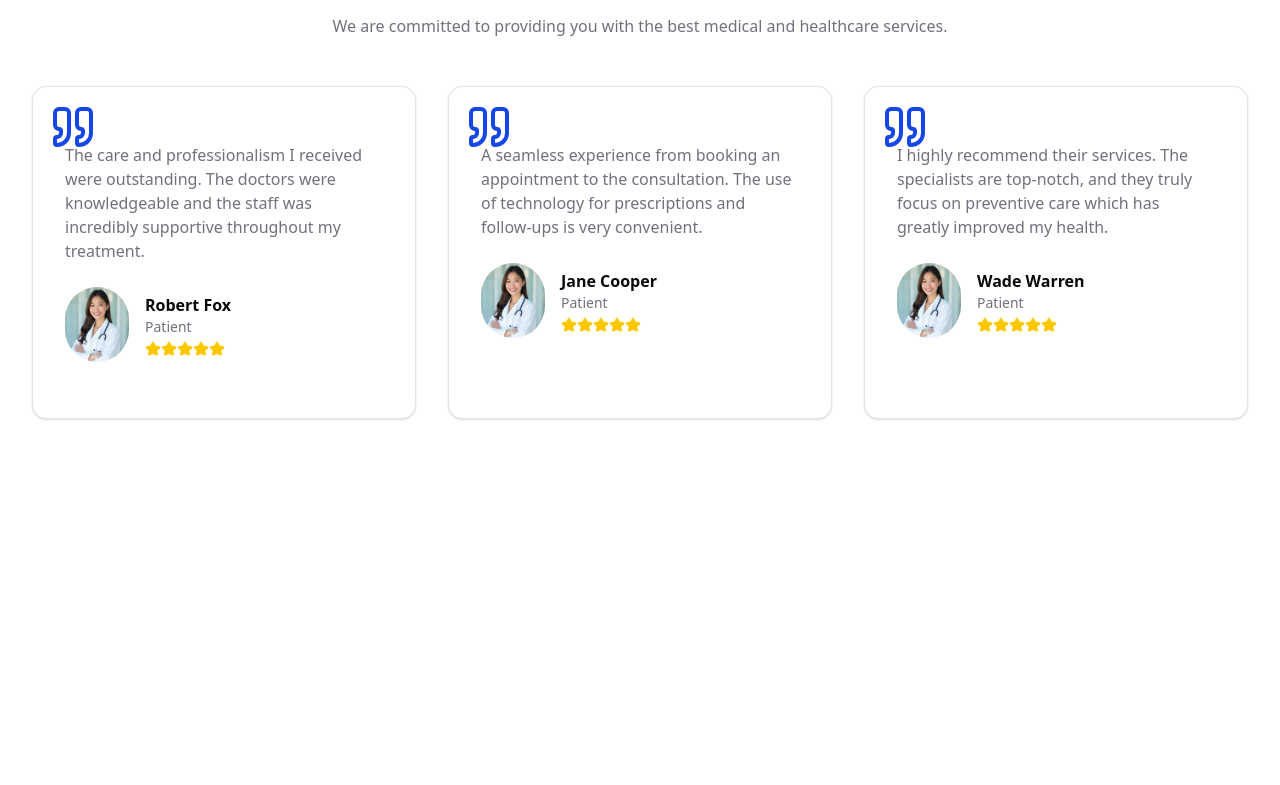
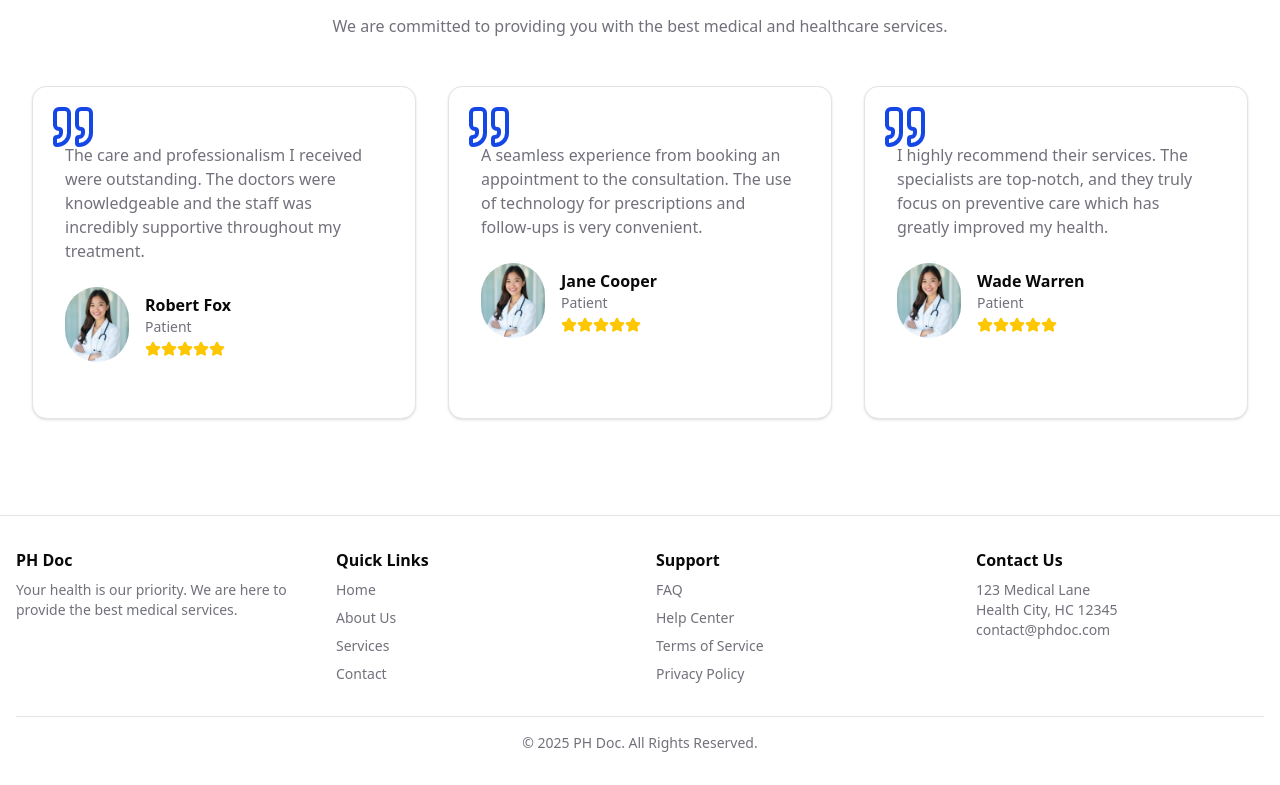
Before and after one commit to md-munna-khan/PH-HEALTH-CARE-FRONTEND, a Next.js app: page / in a window 1280 px wide. Shown: the part 2872-3657 px from the top of the page. Before the commit the page ends 3387 px from the top, so only its background shows below. Built offline with nearby package versions, Linux system fonts and the light colour scheme; no server answers.

Commit message:
PH-HEALTHCARE-FRONTEND-PART-3

```diff
--- a/src/app/(commonLayout)/layout.tsx
+++ b/src/app/(commonLayout)/layout.tsx
@@ -1,3 +1,4 @@
+import PublicFooter from '@/components/shared/PublicFooter';
 import PublicNavbar from '@/components/shared/PublicNavbar';
 import React from 'react';
 
@@ -6,7 +7,7 @@
         <>
        <PublicNavbar/>
             {children}
-
+           <PublicFooter/>
         </>
     );
 };
--- a/src/app/layout.tsx
+++ b/src/app/layout.tsx
@@ -23,7 +23,7 @@
   children: React.ReactNode;
 }>) {
   return (
-    <html lang="en">
+    <html lang="en" suppressHydrationWarning>
       <body
         className={`${geistSans.variable} ${geistMono.variable} antialiased`}
       >
--- /dev/null
+++ b/src/components/shared/PublicFooter.tsx
@@ -0,0 +1,46 @@
+import Link from 'next/link';
+
+function PublicFooter() {
+  return (
+    <footer className="border-t bg-background">
+      <div className="container mx-auto px-4 py-8">
+        <div className="grid grid-cols-2 md:grid-cols-4 gap-8">
+          <div>
+            <h3 className="font-bold mb-2">PH Doc</h3>
+            <p className="text-sm text-muted-foreground">Your health is our priority. We are here to provide the best medical services.</p>
+          </div>
+          <div>
+            <h3 className="font-semibold mb-2">Quick Links</h3>
+            <ul className="space-y-2 text-sm">
+              <li><Link href="#" className="text-muted-foreground hover:text-foreground">Home</Link></li>
+              <li><Link href="#" className="text-muted-foreground hover:text-foreground">About Us</Link></li>
+              <li><Link href="#" className="text-muted-foreground hover:text-foreground">Services</Link></li>
+              <li><Link href="#" className="text-muted-foreground hover:text-foreground">Contact</Link></li>
+            </ul>
+          </div>
+          <div>
+            <h3 className="font-semibold mb-2">Support</h3>
+            <ul className="space-y-2 text-sm">
+              <li><Link href="#" className="text-muted-foreground hover:text-foreground">FAQ</Link></li>
+              <li><Link href="#" className="text-muted-foreground hover:text-foreground">Help Center</Link></li>
+              <li><Link href="#" className="text-muted-foreground hover:text-foreground">Terms of Service</Link></li>
+              <li><Link href="#" className="text-muted-foreground hover:text-foreground">Privacy Policy</Link></li>
+            </ul>
+          </div>
+          <div>
+            <h3 className="font-semibold mb-2">Contact Us</h3>
+            <p className="text-sm text-muted-foreground">
+              123 Medical Lane<br />
+              Health City, HC 12345<br />
+              contact@phdoc.com
+            </p>
+          </div>
+        </div>
+        <div className="mt-8 border-t pt-4 text-center text-sm text-muted-foreground">
+          &copy; {new Date().getFullYear()} PH Doc. All Rights Reserved.
+        </div>
+      </div>
+    </footer>
+  );
+}
+export default PublicFooter;
```
Also changed, not shown: 1 other file (tests, documents, lock files or other folders).
